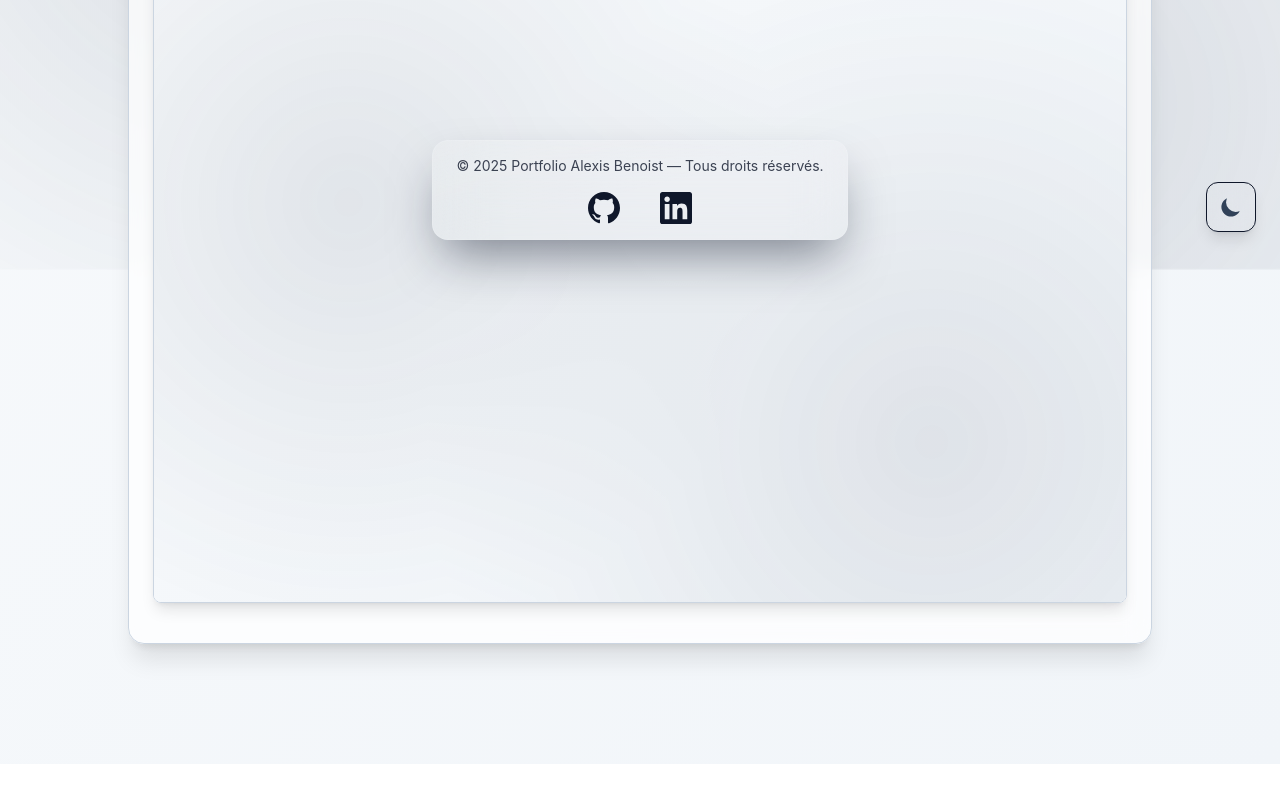
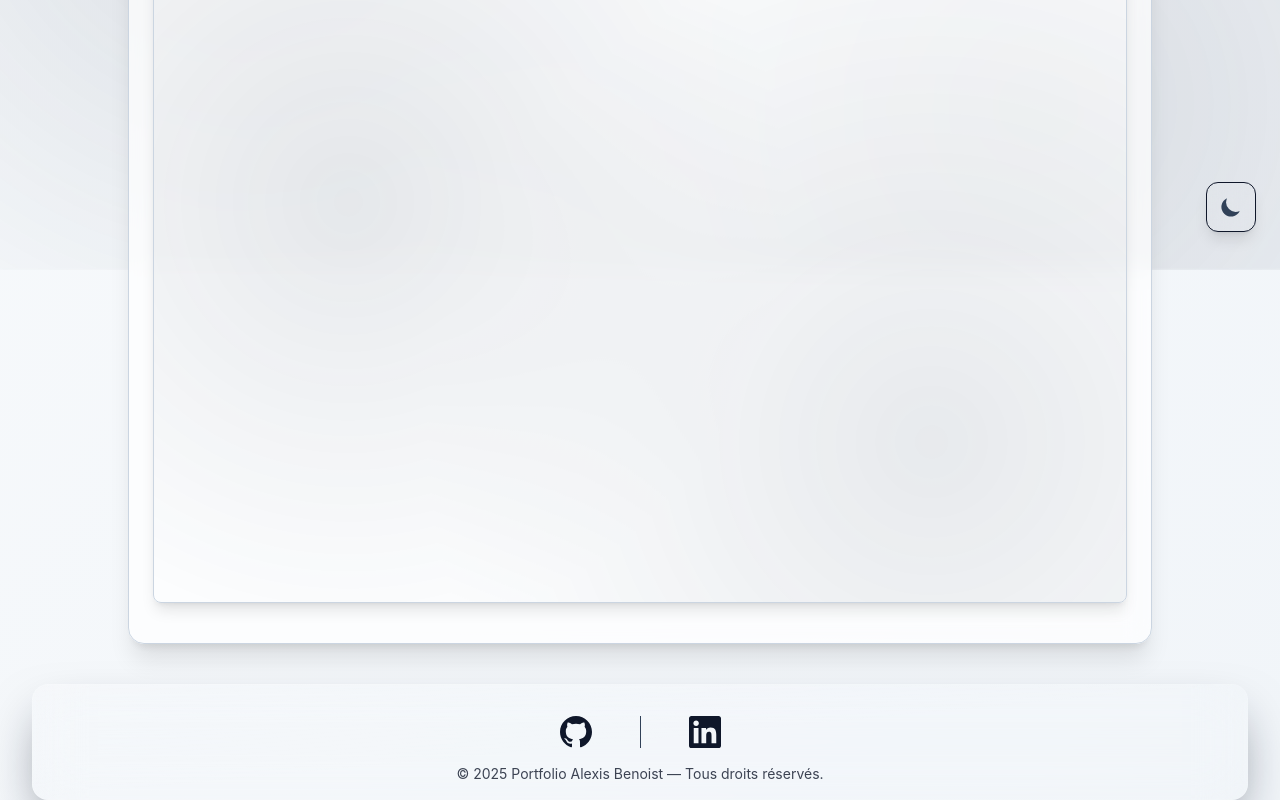
Before and after one commit to AlexisBenoistG/portfolio-Alexis-Benoist, a React (Vite) app: page /portfolio-Alexis-Benoist/cv in a window 1280 px wide. Shown: the part 544-1344 px from the top of the page. Before the commit the page ends 1308 px from the top, so only its background shows below. Built offline with nearby package versions, Linux system fonts and the light colour scheme.

Commit message:
[style] Design changed

```diff
--- a/src/components/Footer.jsx
+++ b/src/components/Footer.jsx
@@ -1,9 +1,9 @@
 export default function Footer() {
   return (
-    <footer className="fixed bottom-0 w-screen">
+    <footer className="w-screen mt-10 bottom-0">
       <div className="mx-auto px-4 sm:px-6 lg:px-8">
-        <div className="flex items-center justify-center mb-4">
-          <div className="relative rounded-2xl px-6 py-4 shadow-2xl shadow-slate-900/50 overflow-hidden">
+        <div className="flex items-center justify-center">
+          <div className="relative w-full rounded-2xl px-6 py-4 shadow-2xl shadow-slate-900/50 overflow-hidden">
             {/* Effet vitre avec backdrop-blur */}
             <div className="absolute inset-0 bg-white/5 backdrop-blur-xl"></div>
 
@@ -15,11 +15,6 @@ export default function Footer() {
 
             {/* Contenu */}
             <div className="relative z-10">
-              <p className="text-sm opacity-80 text-footer">
-                &copy; {new Date().getFullYear()} Portfolio Alexis Benoist —
-                Tous droits réservés.
-              </p>
-
               <div className="flex justify-center gap-10 mt-4">
                 <a
                   href="https://github.com/AlexisBenoistG"
@@ -36,7 +31,7 @@ export default function Footer() {
                     <path d="M12 0c-6.626 0-12 5.373-12 12 0 5.302 3.438 9.8 8.207 11.387.599.111.793-.261.793-.577v-2.234c-3.338.726-4.033-1.416-4.033-1.416-.546-1.387-1.333-1.756-1.333-1.756-1.089-.745.083-.729.083-.729 1.205.084 1.839 1.237 1.839 1.237 1.07 1.834 2.807 1.304 3.492.997.107-.775.418-1.305.762-1.604-2.665-.305-5.467-1.334-5.467-5.931 0-1.311.469-2.381 1.236-3.221-.124-.303-.535-1.524.117-3.176 0 0 1.008-.322 3.301 1.23.957-.266 1.983-.399 3.003-.404 1.02.005 2.047.138 3.006.404 2.291-1.552 3.297-1.23 3.297-1.23.653 1.653.242 2.874.118 3.176.77.84 1.235 1.911 1.235 3.221 0 4.609-2.807 5.624-5.479 5.921.43.372.823 1.102.823 2.222v3.293c0 .319.192.694.801.576 4.765-1.589 8.199-6.086 8.199-11.386 0-6.627-5.373-12-12-12z"></path>
                   </svg>
                 </a>
-
+                <div className="w-px h-8 bg-slate-700 mx-2"></div>
                 <a
                   href="https://www.linkedin.com/in/alexis-daniel-andre-benoist"
                   target="_blank"
@@ -53,6 +48,12 @@ export default function Footer() {
                   </svg>
                 </a>
               </div>
+              <div className="flex items-center justify-center mt-4">
+                <p className="text-sm opacity-80 text-footer">
+                  &copy; {new Date().getFullYear()} Portfolio Alexis Benoist —
+                  Tous droits réservés.
+                </p>
+              </div>
             </div>
           </div>
         </div>
--- a/src/components/Navbar.jsx
+++ b/src/components/Navbar.jsx
@@ -1,5 +1,4 @@
 import Button from "./Button.jsx";
-import { motion } from "framer-motion";
 
 export default function Navbar() {
   return (
--- a/src/sections/About.jsx
+++ b/src/sections/About.jsx
@@ -49,7 +49,7 @@ export default function About() {
   return (
     <section
       id="about"
-      className="max-w-5xl mx-auto mt-32 mb-40 px-6 py-10
+      className="max-w-5xl mx-auto mt-32 px-6 py-10
                  bg-card backdrop-blur-md rounded-2xl
                  border border-theme shadow-xl"
     >
--- a/src/sections/CV.jsx
+++ b/src/sections/CV.jsx
@@ -28,7 +28,7 @@ export default function CV() {
   return (
     <section
       id="cv"
-      className="max-w-5xl mx-auto mt-32 px-6 py-10 mb-30
+      className="max-w-5xl mx-auto mt-32 px-6 py-10
                  bg-card backdrop-blur-md rounded-2xl
                  border border-theme shadow-xl"
     >
--- a/src/sections/MyName.jsx
+++ b/src/sections/MyName.jsx
@@ -1,11 +1,10 @@
 import { motion } from "framer-motion";
-import { fadeUp } from "../animations/fadeUp";
 
 export default function MyName() {
   return (
     <section
       id="myName"
-      className="flex flex-col items-center justify-center h-screen text-center px-4"
+      className="flex flex-col items-center justify-center h-screen text-center px-4 mb-2"
     >
       <motion.h1
         initial={{ opacity: 0, y: 20 }}
@@ -17,26 +16,27 @@ export default function MyName() {
         <span className="text-title">Alexis Benoist</span>
       </motion.h1>
 
-      <motion.p
-        initial={{ opacity: 0, y: 12 }}
-        animate={{ opacity: 1, y: 0 }}
-        transition={{ delay: 0.2, duration: 0.6 }}
-        className="mt-6 text-lg max-w-xl bg-card backdrop-blur-md px-4 py-2
-                   rounded-2xl border border-theme shadow-md text-secondary"
-      >
-        Développeur front-end passionné par la création d'expériences fluides et
-        élégantes.
-      </motion.p>
       <motion.div
         initial={{ opacity: 0, y: 20 }}
         animate={{ opacity: 1, y: 0 }}
         transition={{ duration: 0.6, ease: "easeOut" }}
+        className="flex items-center space-x-6 mx-auto mt-10"
       >
         <img
           src="./Moi.jpg"
           alt="Photo de moi"
-          className="w-70 h-75 mt-8 shadow-lg rounded-2xl border border-theme"
+          className="w-60 h-60 shadow-lg rounded-full border border-theme flex-shrink-0"
         />
+        <motion.p
+          initial={{ opacity: 0, y: 12 }}
+          animate={{ opacity: 1, y: 0 }}
+          transition={{ delay: 0.2, duration: 0.6 }}
+          className="text-lg bg-card backdrop-blur-md px-4 py-3
+               rounded-2xl w-100 border border-theme shadow-md text-secondary"
+        >
+          Développeur front-end passionné par la création d'expériences fluides
+          et élégantes.
+        </motion.p>
       </motion.div>
     </section>
   );
--- a/src/styles/globals.css
+++ b/src/styles/globals.css
@@ -36,7 +36,6 @@
     color: rgb(var(--text-primary));
     transition: background 300ms, color 300ms;
     font-family: "Inter", system-ui, sans-serif;
-    min-height: 100vh;
     position: relative;
     overflow-x: hidden;
   }
```
